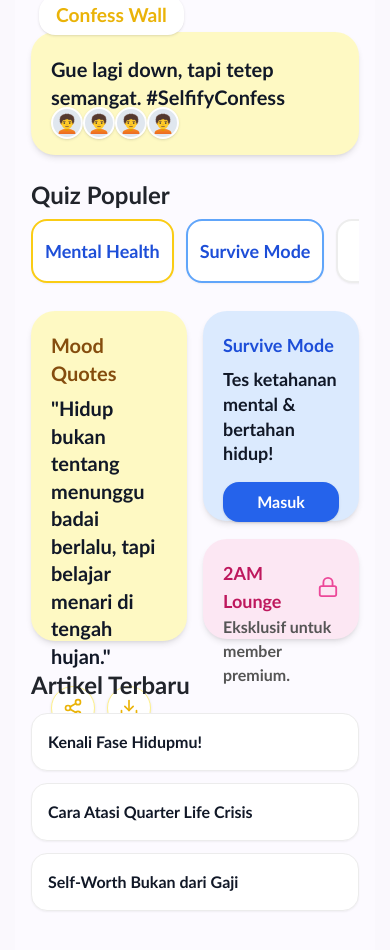
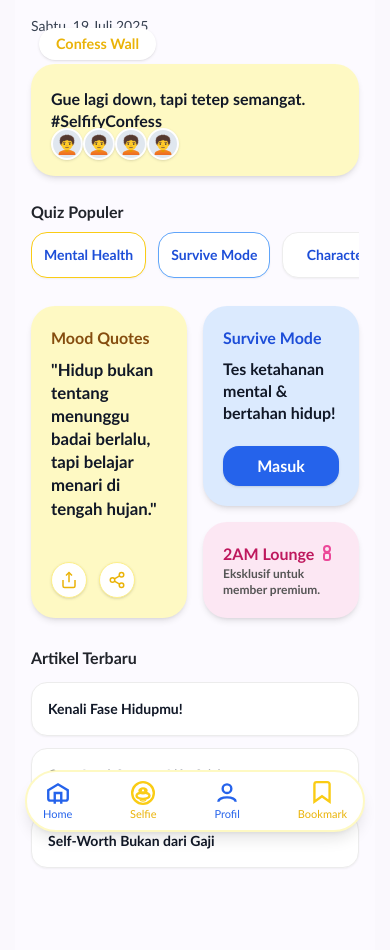
Before and after one commit to deeeeeel/selfify-clean, a Next.js app: page / in a window 390 px wide. Shown: the top 950 px of the page. Built offline with nearby package versions, Linux system fonts and the light colour scheme.

Commit message:
Fix: Homepage grid sesuai mockup & BottomNav ganti Selfie, layout 100% fit mobile

```diff
--- a/app/page.tsx
+++ b/app/page.tsx
@@ -1,34 +1,42 @@
-// app/page.tsx
-
 'use client';
 
-import React from 'react';
-import { Download, Share2, Lock } from 'lucide-react';
+import BottomNav from '@/components/BottomNav';
 
-const moodQuote = `"Hidup bukan tentang menunggu badai berlalu, tapi belajar menari di tengah hujan."`;
-const surviveDesc = "Tes ketahanan mental & bertahan hidup!";
-const loungeDesc = "Eksklusif untuk member premium.";
+function getTanggalIndonesia() {
+  const d = new Date();
+  const hari = ['Minggu', 'Senin', 'Selasa', 'Rabu', 'Kamis', 'Jumat', 'Sabtu'];
+  const bulan = [
+    'Januari','Februari','Maret','April','Mei','Juni',
+    'Juli','Agustus','September','Oktober','November','Desember'
+  ];
+  return `${hari[d.getDay()]}, ${d.getDate()} ${bulan[d.getMonth()]} ${d.getFullYear()}`;
+}
 
 export default function HomePage() {
   return (
-    <main className="flex justify-center bg-[#fcfaff] min-h-screen pb-32">
+    <main className="flex justify-center bg-[#fcfaff] min-h-screen pb-28">
       <div className="w-full max-w-[360px] p-4">
+        {/* HEADER: Tanggal */}
+        <div className="mb-3 flex justify-between items-center">
+          <span className="text-gray-700 font-medium text-sm">
+            {getTanggalIndonesia()}
+          </span>
+        </div>
+
         {/* Confess Wall */}
         <div className="flex flex-col gap-2 mb-6">
           <div className="relative flex items-center mb-2">
-            <span className="bg-white px-4 py-1 rounded-2xl shadow text-[1.2rem] font-semibold text-yellow-500 absolute -top-5 left-2 z-10 border border-[#fff9]">
+            <span className="bg-white px-4 py-1 rounded-2xl shadow text-[0.9rem] font-semibold text-yellow-500 absolute -top-5 left-2 z-10 border border-[#fff9]">
               Confess Wall
             </span>
           </div>
           <div className="bg-yellow-100 rounded-3xl px-5 py-6 shadow-md flex flex-col justify-between min-h-[112px] relative">
-            <p className="font-bold text-xl leading-snug mb-5">
+            <p className="font-bold text-base leading-snug mb-5">
               Gue lagi down, tapi tetep semangat. #SelfifyConfess
             </p>
             <div className="flex gap-2 absolute left-5 bottom-4">
-              {/* Avatar (dummy icon) */}
               {[...Array(4)].map((_, i) => (
                 <span key={i} className="inline-block w-8 h-8 bg-[#e0e7ef] rounded-full border-2 border-white -ml-2 first:ml-0 shadow">
-                  {/* ganti gambar/avatar asli sesuai kebutuhan */}
                   <span className="flex items-center justify-center w-full h-full text-lg text-gray-400">🧑‍🦱</span>
                 </span>
               ))}
@@ -38,17 +46,17 @@ export default function HomePage() {
 
         {/* Quiz Populer */}
         <div className="mb-6">
-          <h2 className="font-bold text-2xl mb-2 text-[#21242b]">Quiz Populer</h2>
+          <h2 className="font-bold text-base mb-2 text-[#21242b]">Quiz Populer</h2>
           <div className="flex gap-3 overflow-x-auto pb-1">
             {["Mental Health", "Survive Mode", "Character", "Relationship"].map((c, i) => (
               <button
                 key={c}
                 className={`
-                  min-w-[130px]
-                  px-3 py-4 rounded-2xl
-                  border-2
+                  min-w-[110px]
+                  px-3 py-3 rounded-2xl
+                  border
                   font-semibold
-                  text-lg
+                  text-sm
                   ${i === 0
                     ? 'border-yellow-400 text-blue-700'
                     : i === 1
@@ -68,47 +76,50 @@ export default function HomePage() {
 
         {/* GRID */}
         <div className="grid grid-cols-2 gap-4 mb-7 items-stretch">
-          {/* Mood Quotes (tallest, left) */}
+          {/* Mood Quotes */}
           <div className="row-span-2 bg-yellow-100 rounded-3xl p-5 flex flex-col justify-between shadow-md min-h-[310px] max-h-[330px]">
-            <span className="text-yellow-800 font-semibold text-xl mb-2">Mood Quotes</span>
-            <p className="text-[1.25rem] font-bold flex-1 leading-snug mb-4">{moodQuote}</p>
+            <span className="text-yellow-800 font-semibold text-base mb-2">Mood Quotes</span>
+            <p className="text-[1.05rem] font-bold flex-1 leading-snug mb-4">"Hidup bukan tentang menunggu badai berlalu, tapi belajar menari di tengah hujan."</p>
             <div className="flex gap-3">
-              <button className="w-11 h-11 bg-white rounded-full flex items-center justify-center shadow text-yellow-500 border border-yellow-200">
-                <Share2 className="w-5 h-5" />
+              <button className="w-9 h-9 bg-white rounded-full flex items-center justify-center shadow text-yellow-500 border border-yellow-200">
+                <svg width="18" height="18" fill="none" stroke="currentColor" strokeWidth={2} viewBox="0 0 24 24"><path d="M4 12v8a2 2 0 0 0 2 2h12a2 2 0 0 0 2-2v-8"/><polyline points="16 6 12 2 8 6"/><line x1="12" x2="12" y1="2" y2="15"/></svg>
               </button>
-              <button className="w-11 h-11 bg-white rounded-full flex items-center justify-center shadow text-yellow-500 border border-yellow-200">
-                <Download className="w-5 h-5" />
+              <button className="w-9 h-9 bg-white rounded-full flex items-center justify-center shadow text-yellow-500 border border-yellow-200">
+                <svg width="18" height="18" fill="none" stroke="currentColor" strokeWidth={2} viewBox="0 0 24 24"><circle cx="18" cy="5" r="3"/><circle cx="6" cy="12" r="3"/><circle cx="18" cy="19" r="3"/><line x1="8.59" x2="15.42" y1="13.51" y2="17.49"/><line x1="15.41" x2="8.59" y1="6.51" y2="10.49"/></svg>
               </button>
             </div>
           </div>
-          {/* Survive Mode (kanan atas) */}
+          {/* Survive Mode */}
           <div className="bg-blue-100 rounded-3xl p-5 flex flex-col justify-between shadow-md min-h-[200px] max-h-[210px]">
-            <span className="text-blue-700 font-semibold text-lg mb-2">Survive Mode</span>
-            <p className="font-bold text-lg leading-snug flex-1 mb-4">{surviveDesc}</p>
+            <span className="text-blue-700 font-semibold text-base mb-2">Survive Mode</span>
+            <p className="font-bold text-base leading-snug flex-1 mb-4">Tes ketahanan mental & bertahan hidup!</p>
             <button className="mt-auto bg-blue-600 text-white px-7 py-2 rounded-2xl font-semibold shadow">
               Masuk
             </button>
           </div>
-          {/* 2AM Lounge (kanan bawah) */}
+          {/* 2AM Lounge */}
           <div className="bg-pink-100 rounded-3xl p-5 flex flex-col justify-between shadow-md min-h-[90px] max-h-[100px] relative">
             <div className="flex justify-between items-center">
-              <span className="text-pink-700 font-semibold text-lg">2AM Lounge</span>
-              <Lock className="w-6 h-6 text-pink-500" />
+              <span className="text-pink-700 font-semibold text-base">2AM Lounge</span>
+              <svg width={24} height={24} className="text-pink-500" fill="none" stroke="currentColor" strokeWidth={2} viewBox="0 0 24 24"><rect x={9} y={11} width={6} height={7} rx={2}/><circle cx={12} cy={7} r={3}/></svg>
             </div>
-            <span className="text-[#555] font-semibold">Eksklusif untuk member premium.</span>
+            <span className="text-[#555] font-semibold text-xs">Eksklusif untuk member premium.</span>
           </div>
         </div>
 
         {/* ARTIKEL TERBARU */}
         <section className="mb-12">
-          <h2 className="font-bold text-2xl mb-3 text-[#21242b]">Artikel Terbaru</h2>
-          <div className="grid grid-cols-1 gap-3">
-            {/* Placeholder 3 artikel, bisa diganti dynamic */}
-            <div className="rounded-2xl bg-white p-4 shadow-sm border border-[#ececec] font-semibold">Kenali Fase Hidupmu!</div>
-            <div className="rounded-2xl bg-white p-4 shadow-sm border border-[#ececec] font-semibold">Cara Atasi Quarter Life Crisis</div>
-            <div className="rounded-2xl bg-white p-4 shadow-sm border border-[#ececec] font-semibold">Self-Worth Bukan dari Gaji</div>
+          <h2 className="font-bold text-base mb-3 text-[#21242b]">Artikel Terbaru</h2>
+          <div className="grid gap-3">
+            <div className="rounded-2xl bg-white p-4 shadow-sm border border-[#ececec] font-semibold text-sm">Kenali Fase Hidupmu!</div>
+            <div className="rounded-2xl bg-white p-4 shadow-sm border border-[#ececec] font-semibold text-sm">Cara Atasi Quarter Life Crisis</div>
+            <div className="rounded-2xl bg-white p-4 shadow-sm border border-[#ececec] font-semibold text-sm">Self-Worth Bukan dari Gaji</div>
           </div>
         </section>
+      </div>
+      {/* BOTTOM NAV */}
+      <div className="fixed left-0 right-0 bottom-0 z-50 flex justify-center bg-transparent">
+        <BottomNav />
       </div>
     </main>
   );
--- a/components/BottomNav.tsx
+++ b/components/BottomNav.tsx
@@ -1,43 +1,44 @@
 // components/BottomNav.tsx
 
-const BottomNav = () => (
-  // BOTTOM NAVIGATION
-  <nav className="fixed bottom-4 left-1/2 -translate-x-1/2 w-[340px] max-w-[96vw] bg-white rounded-2xl shadow-xl flex justify-between items-center px-7 py-3 z-50 border border-blue-100"
-    style={{ boxShadow: "0 8px 32px rgba(44,104,255,0.12)" }}>
-    {/* HOME */}
-    <button className="flex flex-col items-center text-blue-600 font-bold">
-      <svg width={26} height={26} fill="none" stroke="#3B82F6" strokeWidth={2.2} strokeLinecap="round" strokeLinejoin="round" viewBox="0 0 24 24">
-        <path d="M3 10.75 12 4l9 6.75" />
-        <path d="M4 10.75V20a1 1 0 001 1h5m4 0h5a1 1 0 001-1V10.75M8 21v-6h8v6" />
+export default function BottomNav() {
+  return (
+    <nav className="w-[95vw] max-w-[340px] mx-auto bg-white rounded-full shadow-lg flex justify-between px-4 py-2 mb-3 border-2 border-yellow-100">
+      {/* Home */}
+      <button className="flex flex-col items-center text-blue-600">
+        <svg width={26} height={26} fill="none" stroke="#2563eb" strokeWidth={2.2} viewBox="0 0 24 24">
+          <path d="M3 9.5 12 4l9 5.5v7.5a2 2 0 0 1-2 2H5a2 2 0 0 1-2-2V9.5Z"/>
+          <path d="M9 22V12h6v10"/>
         </svg>
-      <span className="text-xs">Home</span>
+        <span className="text-[11px]">Home</span>
       </button>
-    {/* TTS */}
+      {/* Selfie */}
       <button className="flex flex-col items-center text-yellow-500">
-      <svg width={26} height={26} fill="none" stroke="#FACC15" strokeWidth={2.2} strokeLinecap="round" strokeLinejoin="round" viewBox="0 0 24 24">
-        <rect x="4" y="8" width="16" height="10" rx="4" />
-        <circle cx="9" cy="13" r="1" />
-        <circle cx="15" cy="13" r="1" />
-        <path d="M12 8V4M9 4h6" />
+        {/* Icon robot cewek line style */}
+        <svg width={26} height={26} fill="none" stroke="#FACC15" strokeWidth={2.2} viewBox="0 0 24 24">
+          <circle cx="12" cy="12" r="10" />
+          <ellipse cx="12" cy="14.5" rx="6" ry="3" />
+          <ellipse cx="12" cy="10" rx="3" ry="2.3" />
+          <circle cx="9.5" cy="9.5" r="0.6" fill="#FACC15"/>
+          <circle cx="14.5" cy="9.5" r="0.6" fill="#FACC15"/>
+          <path d="M9 18c1 2 5 2 6 0" stroke="#FACC15" strokeWidth={1.1}/>
         </svg>
-      <span className="text-xs">TTS</span>
+        <span className="text-[11px]">Selfie</span>
       </button>
-    {/* PROFIL */}
-    <button className="flex flex-col items-center text-blue-400">
-      <svg width={26} height={26} fill="none" stroke="#3B82F6" strokeWidth={2.2} strokeLinecap="round" strokeLinejoin="round" viewBox="0 0 24 24">
-        <circle cx="12" cy="8" r="4" />
-        <path d="M20 21v-2a4 4 0 00-4-4H8a4 4 0 00-4 4v2" />
+      {/* Profile */}
+      <button className="flex flex-col items-center text-blue-600">
+        <svg width={26} height={26} fill="none" stroke="#2563eb" strokeWidth={2.2} viewBox="0 0 24 24">
+          <circle cx={12} cy={8} r={4} />
+          <path d="M4 20c0-2.2 3.2-4 8-4s8 1.8 8 4" />
         </svg>
-      <span className="text-xs">Profil</span>
+        <span className="text-[11px]">Profil</span>
       </button>
-    {/* SETTINGS / BOOKMARK */}
-    <button className="flex flex-col items-center text-blue-400">
-      <svg width={26} height={26} fill="none" stroke="#3B82F6" strokeWidth={2.2} strokeLinecap="round" strokeLinejoin="round" viewBox="0 0 24 24">
-        <path d="M19 21l-7-5-7 5V5a2 2 0 012-2h10a2 2 0 012 2z" />
+      {/* Bookmark */}
+      <button className="flex flex-col items-center text-yellow-500">
+        <svg width={26} height={26} fill="none" stroke="#FACC15" strokeWidth={2.2} viewBox="0 0 24 24">
+          <path d="M5 4v16l7-5 7 5V4a2 2 0 0 0-2-2H7a2 2 0 0 0-2 2z"/>
         </svg>
-      <span className="text-xs">Bookmark</span>
+        <span className="text-[11px]">Bookmark</span>
       </button>
     </nav>
   );
-
-export default BottomNav;
+}
```
Lines whose indentation alone changed are shown as unchanged.
